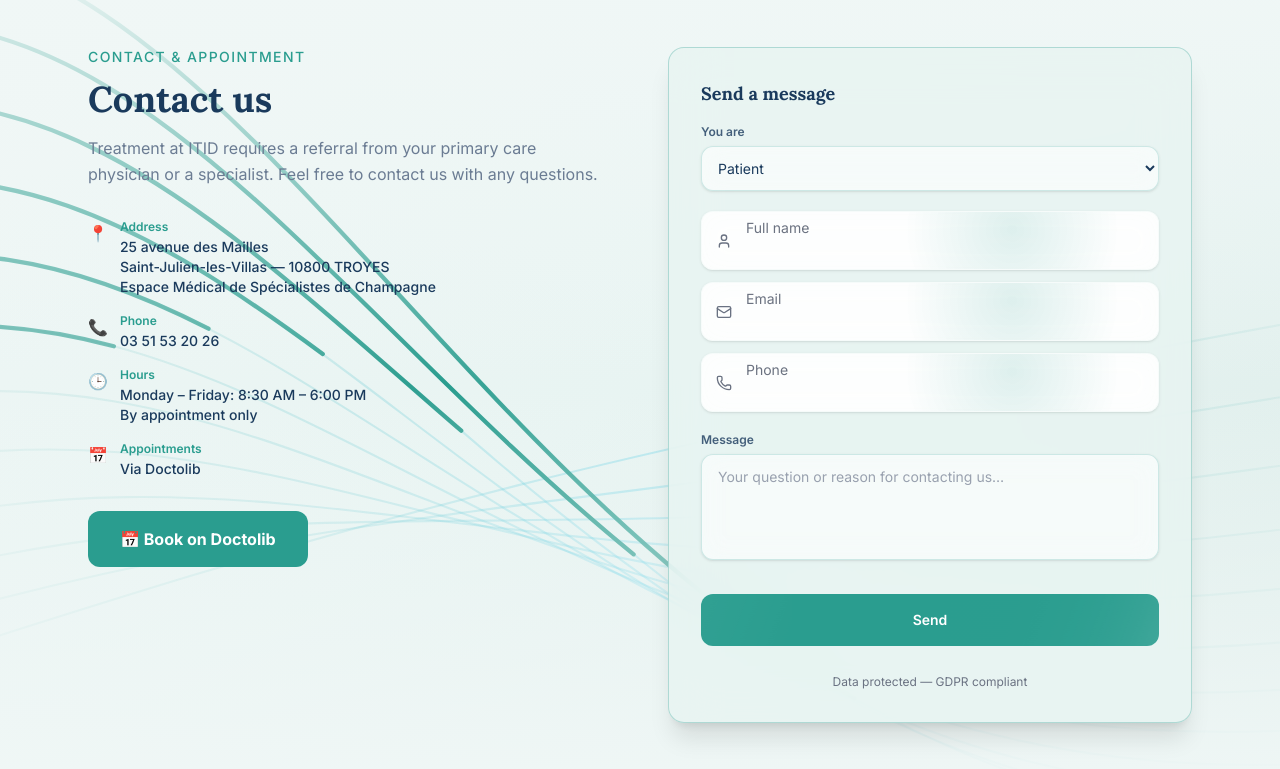
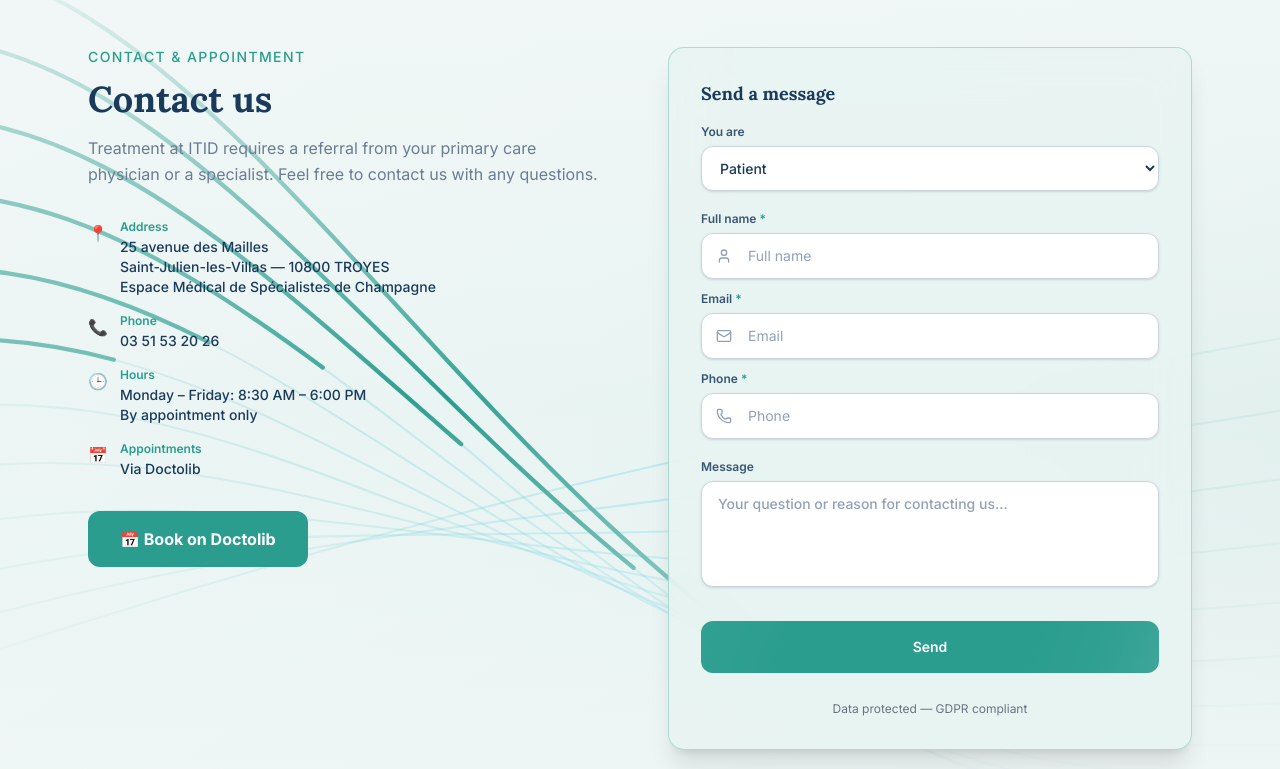
Before and after one commit to ericpapain/ITID, a React (Vite) app: page /a-propos in a window 1280 px wide. Shown: the part 2291-3060 px from the top of the page. Built offline with nearby package versions, Linux system fonts and the light colour scheme.

Commit message:
fix(contact): eliminate input flickering by removing 60fps spinning conic gradient and stabilizing form fields

```diff
--- a/src/components/contact/ContactSection.tsx
+++ b/src/components/contact/ContactSection.tsx
@@ -86,9 +86,9 @@ export function ContactSection() {
               />
 
               <div>
-                <label className="block text-xs font-semibold mb-1.5 text-[#1a3a5c]/80">{t('contact.youAre')}</label>
+                <label className="block text-xs font-semibold mb-1.5 text-[#1a3a5c]/85">{t('contact.youAre')}</label>
                 <select
-                  className="w-full px-3 py-3 rounded-xl text-sm outline-none cursor-pointer bg-white/60 text-[#1a3a5c] border border-[#2a9d8f]/20 focus:border-[#48d1c2] shadow-sm backdrop-blur-md"
+                  className="w-full px-3.5 py-3 rounded-xl text-sm outline-none cursor-pointer bg-white text-[#1a3a5c] font-medium border border-slate-300 focus:border-[#2a9d8f] focus:ring-2 focus:ring-[#2a9d8f]/20 shadow-sm transition-all"
                   value={formData.category}
                   onChange={(e) => setFormData((prev) => ({ ...prev, category: e.target.value }))}
                 >
@@ -116,12 +116,12 @@ export function ContactSection() {
               </div>
 
               <div>
-                <label className="block text-xs font-semibold mb-1.5 text-[#1a3a5c]/80">{t('contact.message')}</label>
+                <label className="block text-xs font-semibold mb-1.5 text-[#1a3a5c]/85">{t('contact.message')}</label>
                 <textarea
                   required
                   rows={4}
                   placeholder={t('contact.messagePlaceholder')}
-                  className="w-full px-4 py-3 rounded-xl text-sm outline-none resize-none bg-white/60 text-[#1a3a5c] border border-[#2a9d8f]/20 focus:border-[#48d1c2] placeholder:text-gray-400 transition-colors shadow-sm backdrop-blur-md"
+                  className="w-full px-4 py-3 rounded-xl text-sm outline-none resize-none bg-white text-[#1a3a5c] font-medium border border-slate-300 focus:border-[#2a9d8f] focus:ring-2 focus:ring-[#2a9d8f]/20 placeholder:text-slate-400 shadow-sm transition-all"
                   value={formData.message}
                   onChange={(e) => setFormData((prev) => ({ ...prev, message: e.target.value }))}
                 />
--- a/src/components/ui/SpotlightInput.tsx
+++ b/src/components/ui/SpotlightInput.tsx
@@ -1,17 +1,5 @@
-"use client";
-
-import { useId, useRef, useState, useEffect } from "react";
-import {
-  motion,
-  useMotionValue,
-  useMotionTemplate,
-  useSpring,
-  useTransform,
-  useTime,
-} from "framer-motion";
+import { useId, useState } from "react";
 import { type LucideIcon } from "lucide-react";
-
-const EASE = [0.16, 1, 0.3, 1] as const;
 
 export function SpotlightInput({
   label,
@@ -20,7 +8,7 @@ export function SpotlightInput({
   className = "",
   value,
   onChange,
-  required = false
+  required = false,
 }: {
   label: string;
   type?: string;
@@ -31,93 +19,29 @@ export function SpotlightInput({
   required?: boolean;
 }) {
   const id = useId();
-  const ref = useRef<HTMLDivElement>(null);
-  const mouseX = useMotionValue(0);
-  const mouseY = useMotionValue(0);
   const [focused, setFocused] = useState(false);
-  const [hovering, setHovering] = useState(false);
-
-  const active = focused || hovering;
-
-  const time = useTime();
-  const beamRotate = useTransform(time, (t) => (t / 30) % 360);
-
-  const driftX = useTransform(time, (t) => Math.round(50 + 26 * Math.sin(t / 2600)));
-  const driftY = useTransform(time, (t) =>
-    Math.round(50 + 19 * Math.sin(t / 1900 + 1.3))
-  );
-  // Adjusted for ITID branding (teal/blue)
-  const idleGlow = useMotionTemplate`radial-gradient(150px circle at ${driftX}% ${driftY}%, rgba(42,157,143,0.15), transparent 72%)`;
-
-  const springX = useSpring(mouseX, { stiffness: 170, damping: 24, mass: 0.4 });
-  const springY = useSpring(mouseY, { stiffness: 170, damping: 24, mass: 0.4 });
-  const cursorX = useTransform(springX, (v) => Math.round(v));
-  const cursorY = useTransform(springY, (v) => Math.round(v));
-  const cursorGlow = useMotionTemplate`radial-gradient(220px circle at ${cursorX}px ${cursorY}px, rgba(42,157,143,0.25), transparent 70%)`;
-
-  function onMouseMove(e: React.MouseEvent<HTMLDivElement>) {
-    const rect = ref.current?.getBoundingClientRect();
-    if (!rect) return;
-    mouseX.set(e.clientX - rect.left);
-    mouseY.set(e.clientY - rect.top);
-  }
-
-  const floated = focused || value.length > 0;
 
   return (
+    <div className={`flex flex-col gap-1.5 ${className}`}>
+      <label htmlFor={id} className="text-xs font-semibold text-[#1a3a5c]/85">
+        {label} {required && <span className="text-[#2a9d8f]">*</span>}
+      </label>
       <div
-      ref={ref}
-      onMouseMove={onMouseMove}
-      onMouseEnter={() => setHovering(true)}
-      onMouseLeave={() => setHovering(false)}
-      className={`relative overflow-hidden rounded-xl bg-white/60 backdrop-blur-md p-px shadow-sm ${className}`}
+        className={`relative flex items-center rounded-xl bg-white transition-all duration-200 border ${
+          focused
+            ? "border-[#2a9d8f] ring-2 ring-[#2a9d8f]/20 shadow-md"
+            : "border-slate-300 hover:border-slate-400 shadow-sm"
+        }`}
       >
-      <div className="pointer-events-none absolute inset-0 grid place-items-center overflow-hidden rounded-xl">
-        <motion.div
-          style={{
-            rotate: beamRotate,
-            background:
-              "conic-gradient(from 0deg, transparent 0deg, transparent 255deg, rgba(42,157,143,0.5) 322deg, rgba(72,209,194,0.9) 350deg, transparent 360deg)",
-          }}
-          className="aspect-square w-[150%]"
+        {Icon && (
+          <div className="pl-3.5 pr-1 flex items-center pointer-events-none">
+            <Icon
+              className={`w-4 h-4 transition-colors duration-200 ${
+                focused ? "text-[#2a9d8f]" : "text-slate-400"
+              }`}
             />
           </div>
-
-      <div className="relative overflow-hidden rounded-[11px] bg-white/60 backdrop-blur-md">
-        <motion.div
-          className="pointer-events-none absolute inset-0"
-          style={{ background: idleGlow }}
-          animate={{ opacity: active ? 0 : 1 }}
-          transition={{ duration: 0.4, ease: EASE }}
-        />
-        <motion.div
-          className="pointer-events-none absolute inset-0"
-          style={{ background: cursorGlow }}
-          animate={{ opacity: active ? 1 : 0 }}
-          transition={{ duration: 0.4, ease: EASE }}
-        />
-
-        <div className={`relative z-10 pb-2 pr-4 pt-5 ${Icon ? "pl-11" : "pl-4"}`}>
-          {Icon && (
-            <Icon
-              aria-hidden
-              className={`pointer-events-none absolute left-3.5 top-1/2 h-4 w-4 -translate-y-1/2 transition-colors duration-300 ${focused ? "text-[#48d1c2]" : "text-gray-500"}`}
-            />
         )}
-          <motion.label
-            htmlFor={id}
-            initial={false}
-            animate={{
-              y: floated ? -9 : 6,
-              scale: floated ? 0.78 : 1,
-              color: focused ? "#2a9d8f" : "#6b7280",
-            }}
-            transition={{ duration: 0.22, ease: EASE }}
-            style={{ originX: 0 }}
-            className={`pointer-events-none absolute top-0 text-sm ${Icon ? "left-11" : "left-4"}`}
-          >
-            {label}
-          </motion.label>
         <input
           id={id}
           type={type}
@@ -126,17 +50,10 @@ export function SpotlightInput({
           onChange={onChange}
           onFocus={() => setFocused(true)}
           onBlur={() => setFocused(false)}
-            className="w-full bg-transparent pt-2 text-sm text-[#1a3a5c] caret-[#48d1c2] outline-none placeholder:text-transparent"
+          placeholder={label}
+          className="w-full py-3 px-3 text-sm text-[#1a3a5c] font-medium bg-transparent outline-none placeholder:text-slate-400 placeholder:font-normal"
         />
       </div>
     </div>
-
-      <motion.div
-        aria-hidden
-        className="pointer-events-none absolute inset-0 rounded-xl border border-[#2a9d8f]/50"
-        animate={{ opacity: focused ? 1 : 0 }}
-        transition={{ duration: 0.25, ease: EASE }}
-      />
-    </div>
   );
 }
```
Lines whose indentation alone changed are shown as unchanged.
